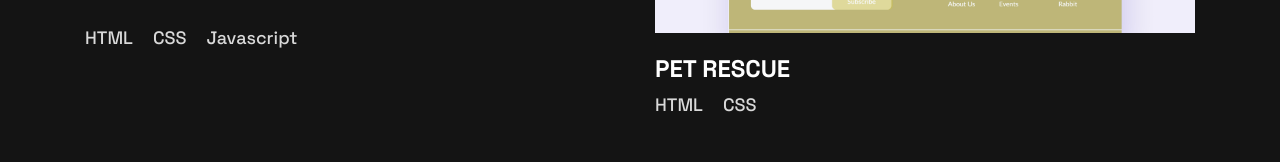
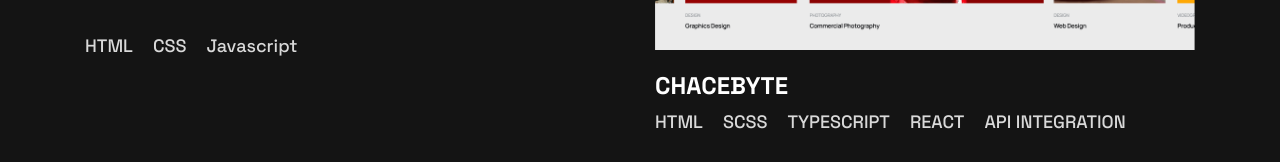
Before and after one commit to Jegedeglory/Portfolio, a React (Create React App) app in the folder portfolio_website/: page / in a window 1280 px wide. Shown: the part 1958-2120 px from the top of the page. Built offline with nearby package versions, Linux system fonts and the light colour scheme.

Commit message:
new project added

```diff
--- a/portfolio_website/src/components/Home.jsx
+++ b/portfolio_website/src/components/Home.jsx
@@ -10,6 +10,7 @@
 import SquidGame from "./Images/Squid_game.jpg";
 import Invalid from "./Images/icon-invalid.svg";
 import Soole from "./Images/Soole.png";
+import Chacebyte from "./Images/Chacebyte.png";
 
 const Home = () => {
     const [formData, setFormData] = useState({ name: '', email: '', message: '' });
@@ -275,6 +276,34 @@
               </div>
               <div className="projects_item">
                 <picture className="projects_picture">
+                  <source media="(min-width: 62.5em)" srcSet={Chacebyte} />
+                  <img
+                    src={Chacebyte}
+                    alt=""
+                    width={343}
+                    height={253}
+                    className="projects_image"
+                  />
+                </picture>
+                <h3 className="projects_name">Chacebyte</h3>
+                <p className="project_tags">
+                  <span>HTML</span>
+                  <span>SCSS</span>
+                  <span>TYPESCRIPT</span>
+                  <span>REACT</span>
+                  <span>API INTEGRATION</span>
+                </p>
+                <div className="projects_links">
+                  <a href="/" className="underline">
+                    View Project
+                  </a>
+                  <a href="https://www.chacebyteng.com/" className="underline">
+                    View code
+                  </a>
+                </div>
+              </div>
+              <div className="projects_item">
+                <picture className="projects_picture">
                   <source media="(min-width: 62.5em)" srcSet={AnimalDesign} />
                   <img
                     src={AnimalDesign}
@@ -323,6 +352,7 @@
                   </a>
                 </div>
               </div>
+
             </div>
           </div>
         </section>
```
Also changed, not shown: portfolio_website/src/components/Images/Chacebyte.png (added).
